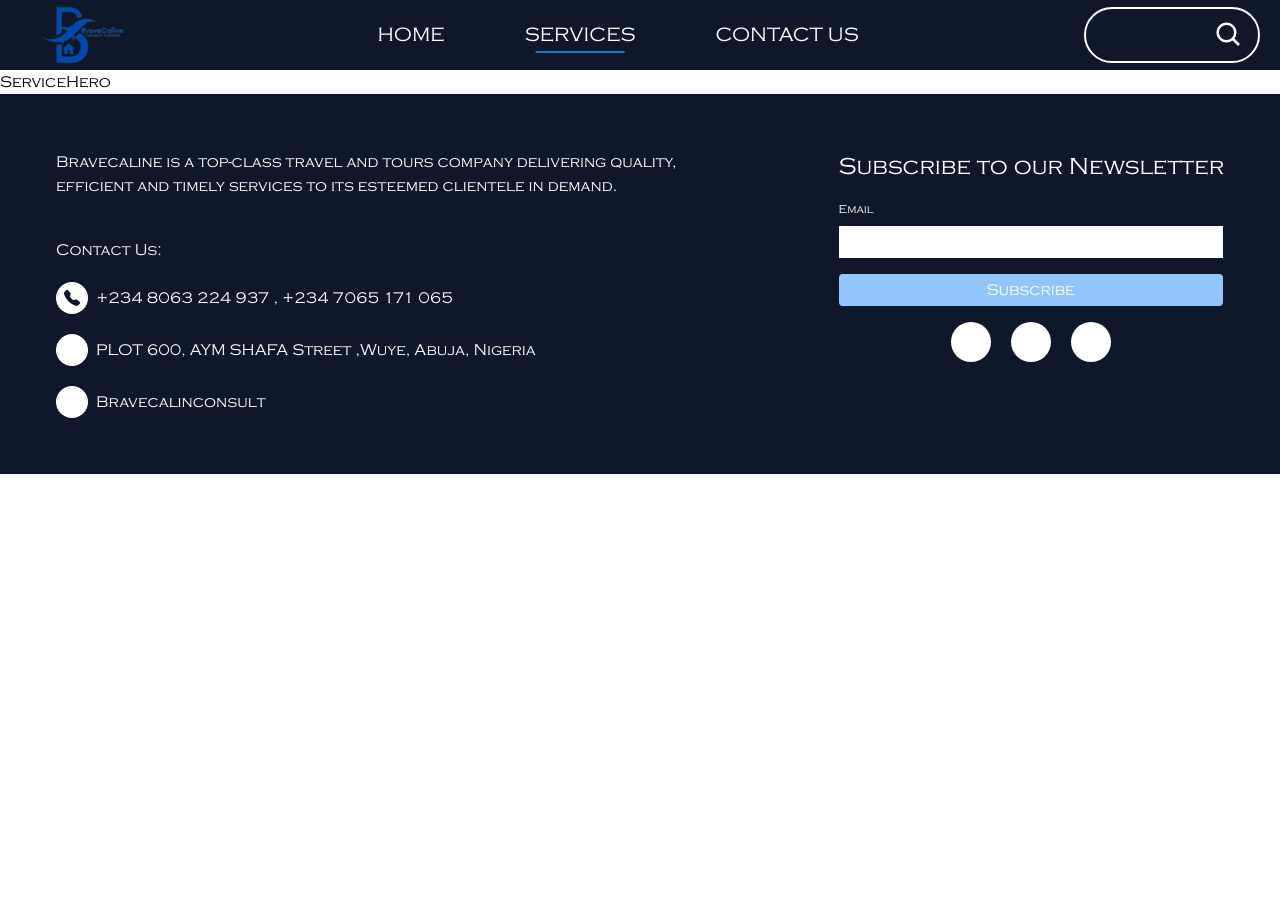
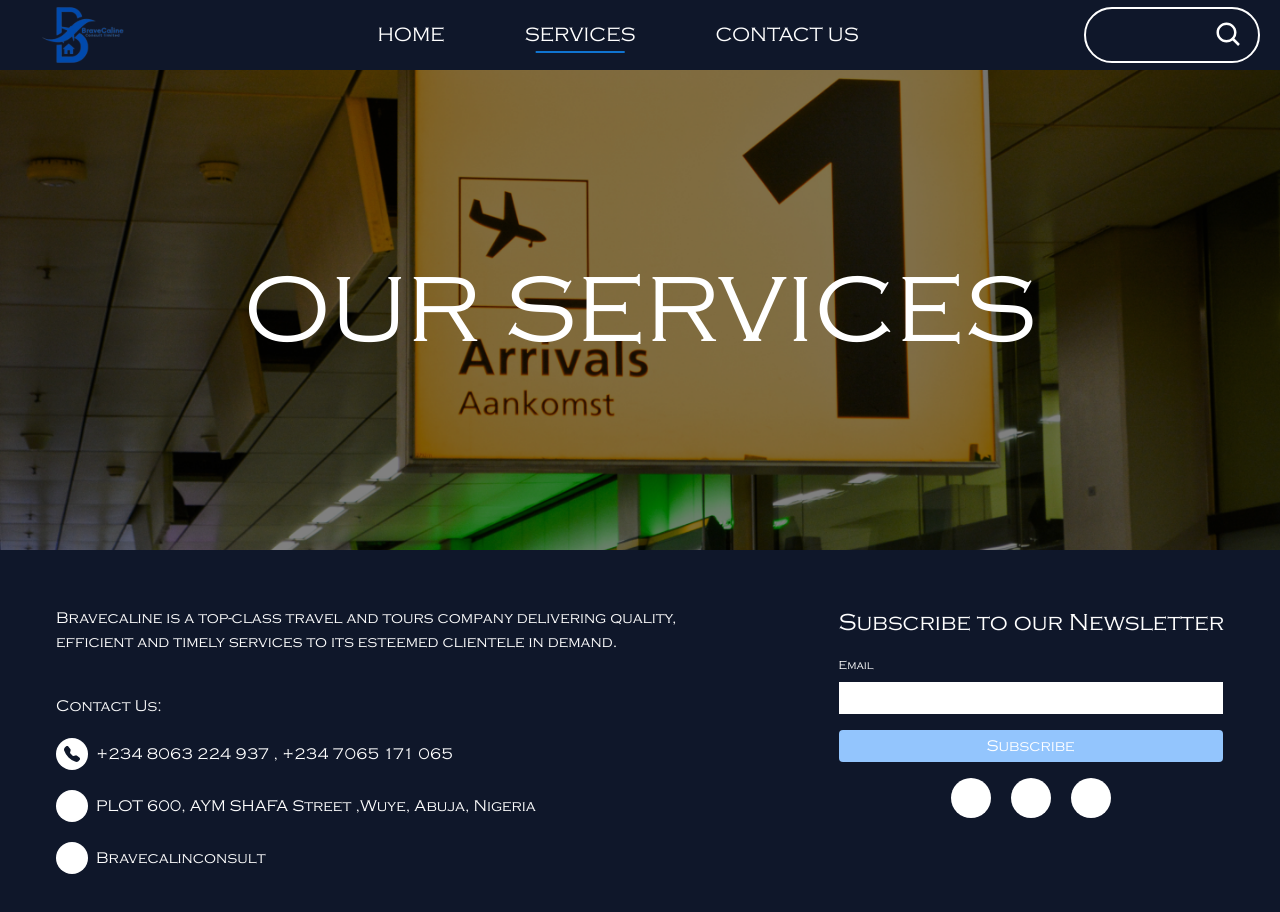
Before and after one commit to fantee-hub/bravecline, a Next.js app: page /services in a window 1280 px wide. Shown: the top 912 px of the page. Before the commit the page ends 800 px from the top, so only its background shows below. Built offline with nearby package versions, Linux system fonts and the light colour scheme; some icons are missing.

Commit message:
feat: added service content section

```diff
--- /dev/null
+++ b/src/components/ServicesSection/ServiceContent.tsx
@@ -0,0 +1,7 @@
+import React from "react";
+
+const ServiceContent = () => {
+  return <div>ServiceContent</div>;
+};
+
+export default ServiceContent;
--- a/src/components/ServicesSection/ServiceHero.tsx
+++ b/src/components/ServicesSection/ServiceHero.tsx
@@ -1,7 +1,11 @@
 import React from "react";
 
 const ServiceHero = () => {
-  return <div>ServiceHero</div>;
+  return (
+    <section className="bg-service-hero bg-no-repeat h-[60vh] w-full flex items-center bg-cover text-white font-copperGothic text-[96px] justify-center">
+      OUR SERVICES
+    </section>
+  );
 };
 
 export default ServiceHero;
--- a/tailwind.config.ts
+++ b/tailwind.config.ts
@@ -39,6 +39,7 @@ const config: Config = {
     extend: {
       backgroundImage: {
         "hero-bg": "url('../public/assets/brave-bg.png')",
+        "service-hero": "url('../public/assets/services.png')",
       },
     },
   },
```
